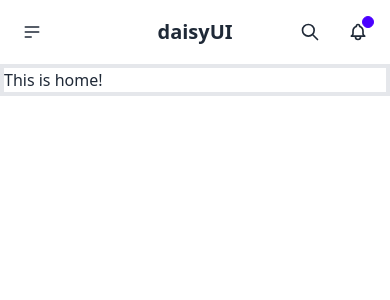
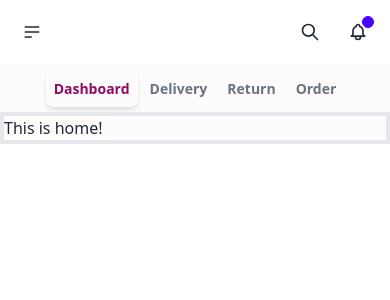
Before and after one commit to Fardin7864/dms-client, a React (Vite) app: page / in a window 390 px wide. Shown: the top 300 px of the page. Built offline with nearby package versions, Linux system fonts and the light colour scheme.

Commit message:
make the navbar and side drarwer responsive

```diff
--- a/src/App.jsx
+++ b/src/App.jsx
@@ -2,15 +2,19 @@
 import Navbar from "./common/navbar/Navbar";
 import { GoHome } from "react-icons/go";
 import { AiFillFileText, AiFillTags ,AiTwotoneWallet,AiOutlineUsergroupAdd,AiFillDollarCircle, AiFillExclamationCircle, AiOutlineExclamation } from "react-icons/ai";
+import Navlinks from "./common/navlinks/Navlinks";
 
 
 function App() {
   return (
     <div className="drawer lg:drawer-open">
       <input id="my-drawer-2" type="checkbox" className="drawer-toggle" />
-      <div className="drawer-content flex flex-col">
+      <div className="drawer-content flex flex-col bg-[#fcfcfc]">
         {/* Page content here */}
         <Navbar/>
+        <div className=" md:hidden my-3">
+          <Navlinks/>
+        </div>
         <Outlet/>
       </div>
       <div className="drawer-side">
--- a/src/common/navbar/Navbar.jsx
+++ b/src/common/navbar/Navbar.jsx
@@ -1,5 +1,74 @@
+import {
+  AiFillDollarCircle,
+  AiFillExclamationCircle,
+  AiFillFileText,
+  AiFillTags,
+  AiOutlineExclamation,
+  AiOutlineUsergroupAdd,
+  AiTwotoneWallet,
+} from "react-icons/ai";
+import { GoHome } from "react-icons/go";
+import { NavLink } from "react-router-dom";
+import Navlinks from "../navlinks/Navlinks";
 
 const Navbar = () => {
+  const navLink = (
+    <>
+      {" "}
+      <li>
+        <NavLink to={"/"}>
+          <GoHome className=" text-2xl font-bold" />
+          <span className=" text-md font-semibold">Dashboard</span>
+        </NavLink>
+      </li>
+      <li>
+        <NavLink to={"/sell"}>
+          <AiFillTags className=" text-2xl font-bold" />
+          <span className=" text-md font-semibold">Sell</span>
+        </NavLink>
+      </li>
+      <li>
+        <NavLink to={"/return"}>
+          <AiOutlineExclamation className=" text-2xl font-bold" />
+          <span className=" text-md font-semibold">Return</span>
+        </NavLink>
+      </li>
+      <li>
+        <NavLink to={"/orders"}>
+          <AiFillFileText className=" text-2xl font-bold" />
+          <span className=" text-md font-semibold">Orders</span>
+        </NavLink>
+      </li>
+      <li>
+        <NavLink to={"/stock"}>
+          <AiTwotoneWallet className=" text-2xl font-bold" />
+          <span className=" text-md font-semibold">Stock</span>
+        </NavLink>
+      </li>
+      <li>
+        <NavLink to={"/damages"}>
+          <AiFillExclamationCircle className=" text-2xl font-bold" />
+          <span className=" text-md font-semibold">Damages</span>
+        </NavLink>
+      </li>
+      <li className="flex flex-row items-center">
+        <h4 className=" text-xl font-bold">EMPLOYEES</h4>
+      </li>
+      <li>
+        <NavLink to={"/empployee"}>
+          <AiOutlineUsergroupAdd className=" text-2xl font-bold" />
+          <span className=" text-md font-semibold">Epmployee List</span>
+        </NavLink>
+      </li>
+      <li>
+        <NavLink to={"/salary"}>
+          <AiFillDollarCircle className=" text-2xl font-bold" />
+          <span className=" text-md font-semibold">Salary Sheet</span>
+        </NavLink>
+      </li>
+    </>
+  );
+
   return (
     <div className="navbar bg-base-100 lg:justify-between lg:px-10">
       <div className="navbar-start lg:hidden ">
@@ -24,20 +93,14 @@
             tabIndex={0}
             className="menu menu-sm dropdown-content mt-3 z-[1] p-2 shadow bg-base-100 rounded-box w-52"
           >
-            <li>
-              <a>Homepage</a>
-            </li>
-            <li>
-              <a>Portfolio</a>
-            </li>
-            <li>
-              <a>About</a>
-            </li>
+            {navLink}
           </ul>
         </div>
       </div>
       <div className="navbar-center">
-        <a className="btn btn-ghost text-xl">daisyUI</a>
+        <div className="hidden md:block">
+        <Navlinks/>
+        </div>
       </div>
       <div className="navbar-end">
         <button className="btn btn-ghost btn-circle">
--- /dev/null
+++ b/src/common/navlinks/Navlinks.jsx
@@ -0,0 +1,72 @@
+import { NavLink } from "react-router-dom";
+
+const Navlinks = () => {
+    return (
+        <ul className="flex gap-1 justify-center md:gap-3 ">
+        <li>
+          <NavLink
+            to={"/"}
+            className={({ isActive, isPending }) =>
+              isPending
+                ? "pending"
+                : isActive
+                ? "shadow-md p-2 rounded-lg text-[#910A67]"
+                : " hover:text-[#910A67] hover:shadow-md p-2 rounded-lg"
+            }
+          >
+            <span className=" md:text-md font-semibold text-sm">Dashboard</span>
+          </NavLink>
+        </li>
+        <li>
+          <NavLink
+            to={"/sell"}
+            className={({ isActive, isPending }) =>
+              isPending
+                ? "pending"
+                : isActive
+                ? "shadow-md p-2 rounded-lg"
+                : "hover:text-[#910A67] hover:shadow-md p-2 rounded-lg"
+            }
+          >
+            <span className="text-sm md:text-md font-semibold text-gray-500 hover:text-[#910A67]">
+              Delivery
+            </span>
+          </NavLink>
+        </li>
+        <li>
+          <NavLink
+            to={"/sell"}
+            className={({ isActive, isPending }) =>
+              isPending
+                ? "pending"
+                : isActive
+                ? "shadow-md p-2 rounded-lg"
+                : " hover:shadow-md p-2 rounded-lg"
+            }
+          >
+            <span className="text-sm md:text-md font-semibold text-gray-500 hover:text-[#910A67]">
+               Return
+            </span>
+          </NavLink>
+        </li>
+        <li>
+          <NavLink
+            to={"/sell"}
+            className={({ isActive, isPending }) =>
+              isPending
+                ? "pending"
+                : isActive
+                ? "shadow-md p-2 rounded-lg"
+                : "hover:text-[#910A67] hover:shadow-md p-2 rounded-lg"
+            }
+          >
+            <span className="text-sm md:text-md font-semibold text-gray-500 hover:text-[#910A67]">
+               Order
+            </span>
+          </NavLink>
+        </li>
+      </ul>
+    );
+};
+
+export default Navlinks;
```
